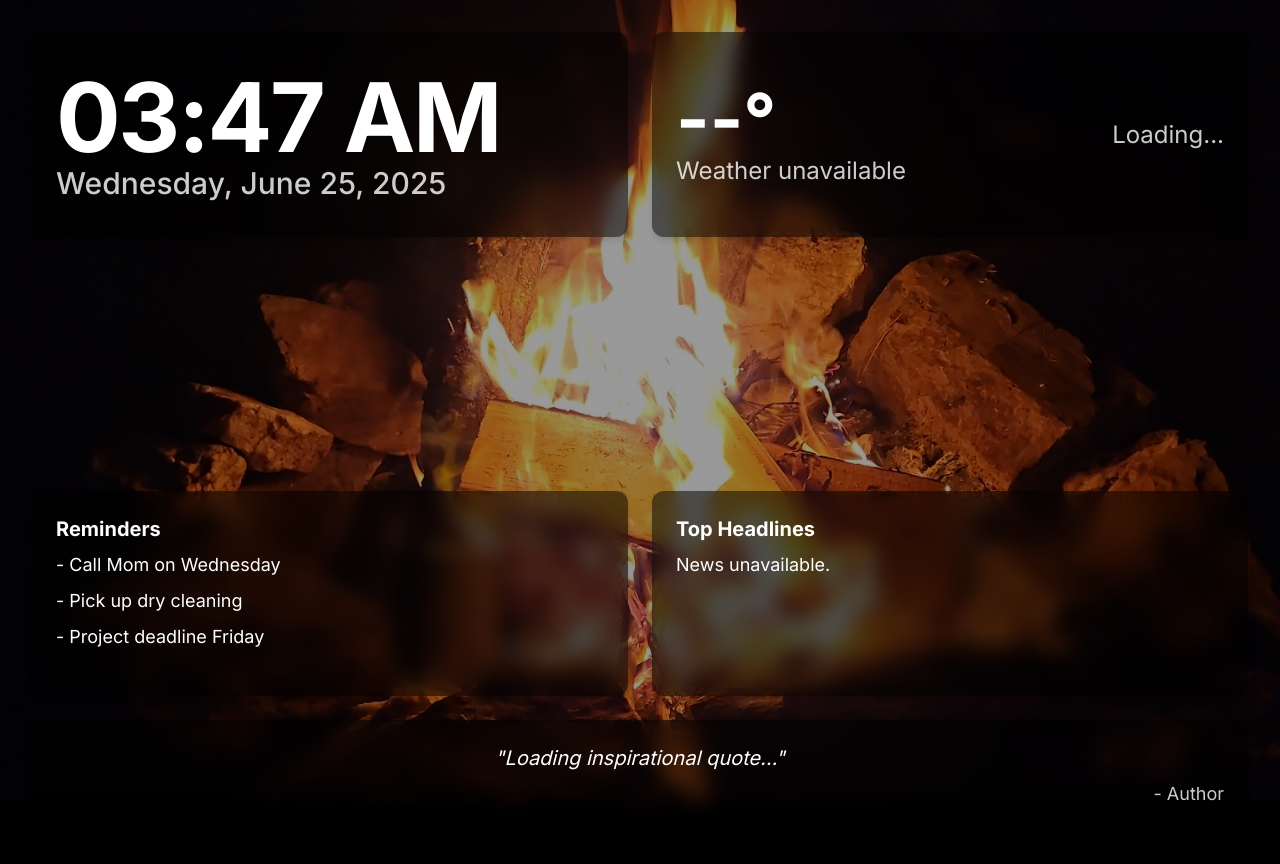
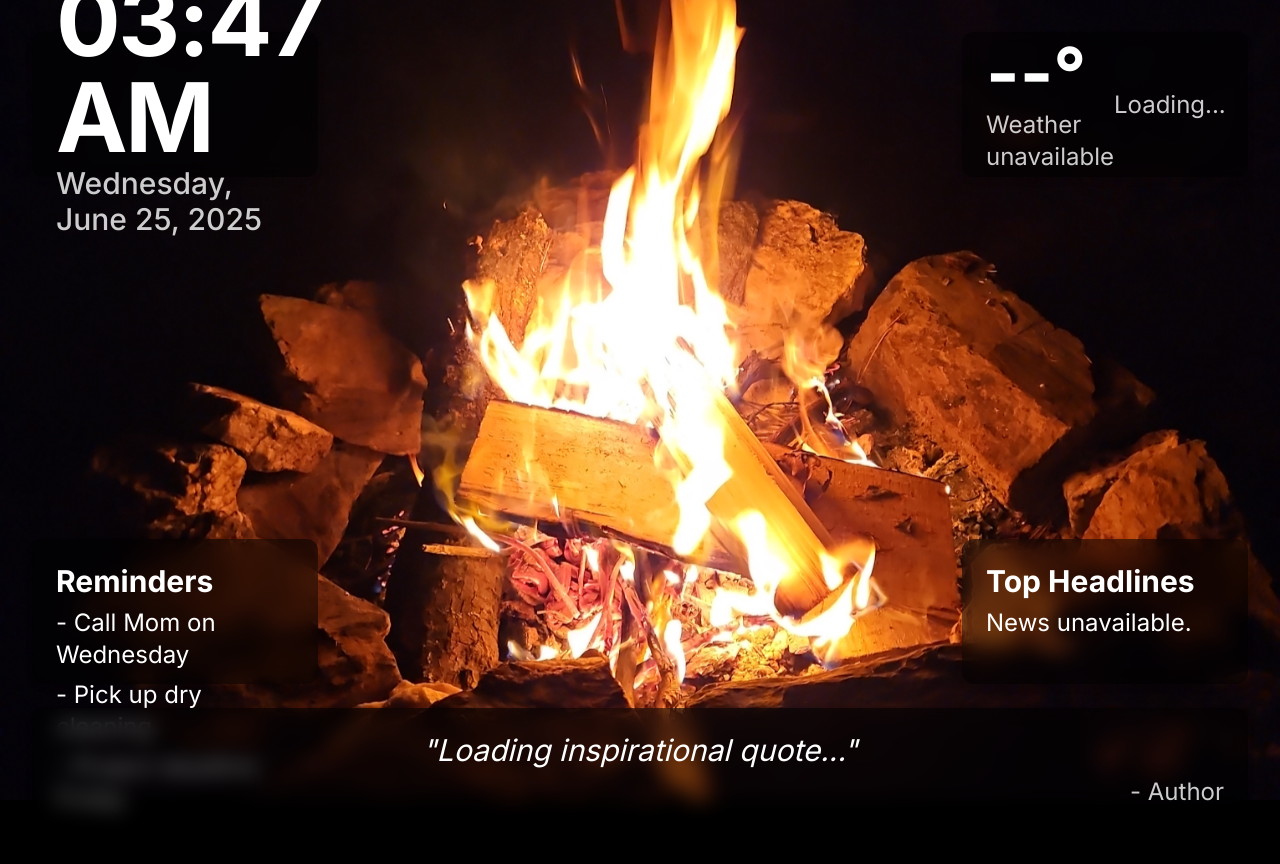
Before and after one commit to jacksakers/SmartFrame, a Flask app: page / in a window 1280 px wide. Run offline with Flask 3, Linux system fonts and the light colour scheme; some libraries are stand-ins or nearby versions.

Commit message:
Set widget size and font size

```diff
--- a/templates/index.html
+++ b/templates/index.html
@@ -32,7 +32,7 @@
             z-index: -1;
             // transition: background-image 1.5s ease-out;
             /* Add a dark overlay to make text more readable */
-            filter: brightness(0.6);
+            // filter: brightness(0.6);
         }
         /* Styling for the widgets */
         .widget {
@@ -50,16 +50,19 @@
     <div id="slideshow"></div>
 
     <!-- Main grid for laying out the widgets -->
-    <div class="h-screen grid grid-cols-4 grid-rows-3 gap-6">
+    <div class="h-screen grid grid-cols-4 grid-rows-4 gap-6">
 
         <!-- Clock Widget -->
-        <div class="col-span-2 row-span-1 widget flex flex-col justify-center">
+        <div class="col-span-1 row-span-1 widget flex flex-col justify-center">
             <div id="clock-time" class="text-6xl md:text-8xl font-bold tracking-tight">--:--:--</div>
             <div id="clock-date" class="text-xl md:text-3xl font-medium opacity-80">----------</div>
         </div>
 
+        <!-- Empty Cell for spacing -->
+        <div class="col-span-2 row-span-1"></div>
+
         <!-- Weather Widget -->
-        <div class="col-span-2 row-span-1 widget flex items-center justify-between">
+        <div class="col-span-1 row-span-1 widget flex items-center justify-between">
             <div id="weather-info">
                 <div id="weather-temp" class="text-5xl md:text-7xl font-bold">--°</div>
                 <div id="weather-city" class="text-lg md:text-2xl opacity-80">Loading...</div>
@@ -69,22 +72,26 @@
         </div>
 
         <!-- Empty Cell for spacing -->
-        <div class="col-span-4 row-span-1"></div>
+        <div class="col-span-4 row-span-2"></div>
 
         <!-- Reminders & News Widgets -->
-        <div class="col-span-2 row-span-1 widget">
-             <h2 class="text-xl font-bold mb-2">Reminders</h2>
-             <ul id="reminders-list" class="text-lg space-y-2"><li>Loading...</li></ul>
+        <div class="col-span-1 row-span-1 widget">
+             <h2 class="text-3xl font-bold mb-2">Reminders</h2>
+             <ul id="reminders-list" class="text-2xl space-y-2"><li>Loading...</li></ul>
         </div>
-        <div class="col-span-2 row-span-1 widget">
-            <h2 class="text-xl font-bold mb-2">Top Headlines</h2>
-            <div id="news-list" class="text-lg space-y-2"><div>Loading...</div></div>
+
+        <!-- Empty Cell for spacing -->
+        <div class="col-span-2 row-span-1"></div>
+
+        <div class="col-span-1 row-span-1 widget">
+            <h2 class="text-3xl font-bold mb-2">Top Headlines</h2>
+            <div id="news-list" class="text-2xl space-y-2"><div>Loading...</div></div>
         </div>
 
         <!-- Quote Widget -->
         <div class="col-span-4 row-span-1 widget self-end">
-            <div id="quote-text" class="text-xl italic text-center">"Loading inspirational quote..."</div>
-            <div id="quote-author" class="text-lg text-right opacity-80 mt-2">- Author</div>
+            <div id="quote-text" class="text-3xl italic text-center">"Loading inspirational quote..."</div>
+            <div id="quote-author" class="text-2xl text-right opacity-80 mt-2">- Author</div>
         </div>
     </div>
 
```
Also changed, not shown: static/uploads/20250212_192059.jpg (added), static/uploads/20250519_130411.jpg (added), 3 other files.
